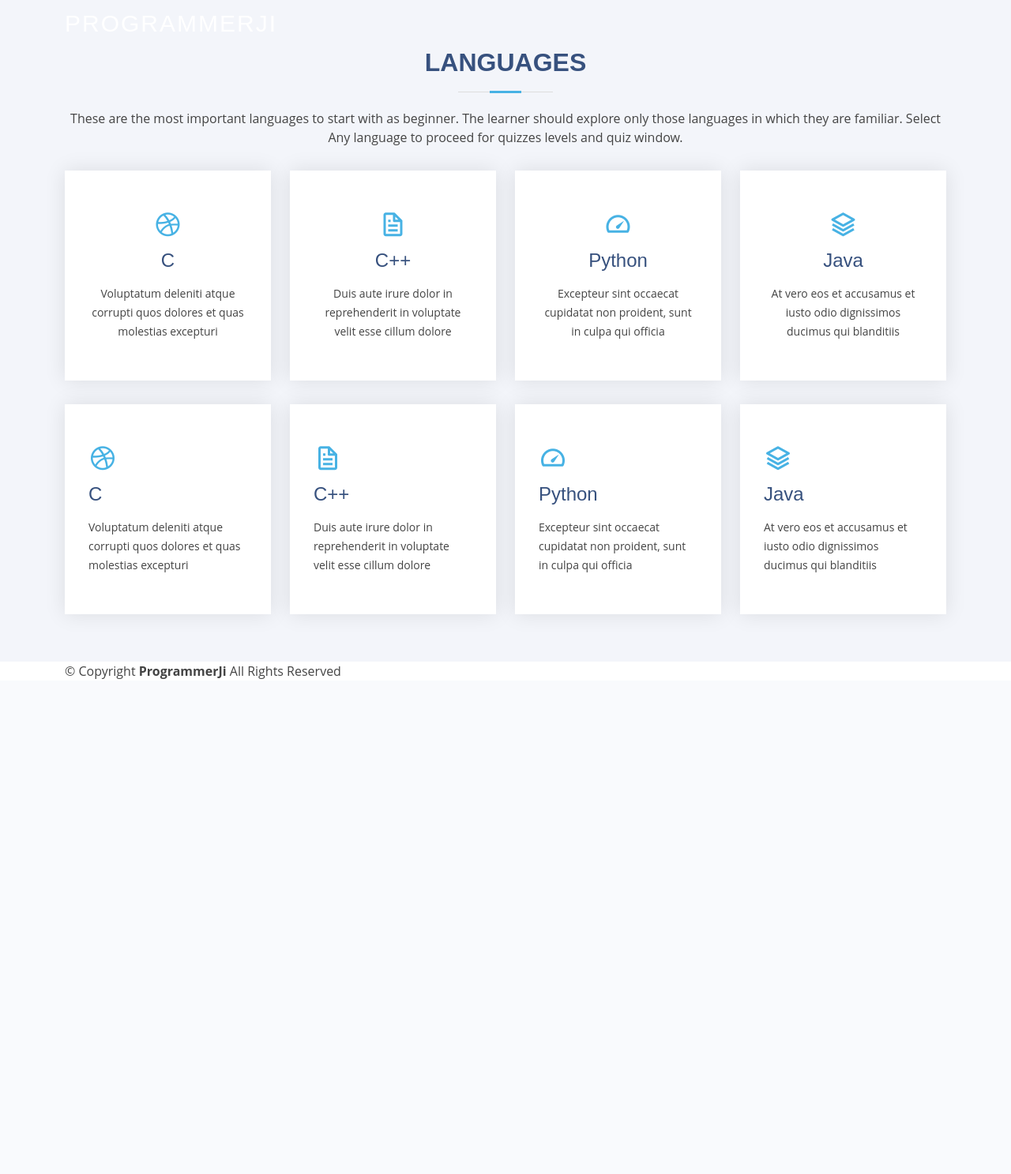
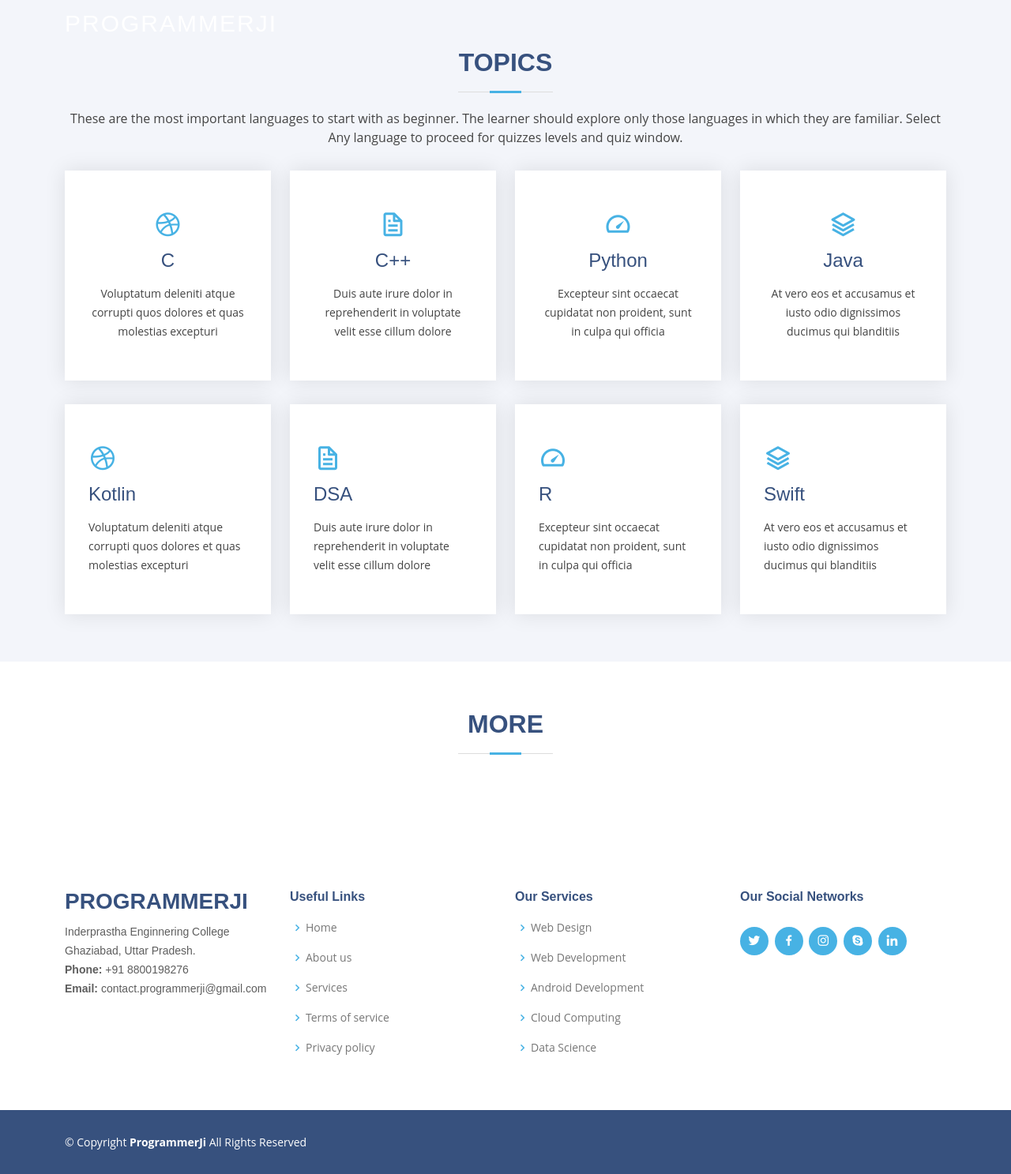
Before and after one commit to Prabhat-96/Dango, a Django app: page /Languages in a window 1280 px wide. Shown: the whole page at 79% size. Before the commit the page ends 860 px from the top, so only its background shows below. Run offline with Django 4.2, Linux system fonts and the light colour scheme; some libraries are stand-ins or nearby versions.

Commit message:
Final topics page changes

```diff
--- a/PrabhatProject/my_app/templates/Languages.html
+++ b/PrabhatProject/my_app/templates/Languages.html
@@ -55,7 +55,7 @@
     <section id="services" class="services section-bg">
       <div class="container" data-aos="fade-up">
         <div class="section-title">
-          <h2>Languages</h2>
+          <h2>Topics</h2>
           <p>
             These are the most important languages to start with as beginner.
             The learner should explore only those languages in which they are
@@ -137,7 +137,7 @@
           >
             <div class="icon-box">
               <div class="icon"><i class="bx bxl-dribbble"></i></div>
-              <h4><a href="">C</a></h4>
+              <h4><a href="">Kotlin</a></h4>
               <p>
                 Voluptatum deleniti atque corrupti quos dolores et quas
                 molestias excepturi
@@ -152,7 +152,7 @@
           >
             <div class="icon-box">
               <div class="icon"><i class="bx bx-file"></i></div>
-              <h4><a href="">C++</a></h4>
+              <h4><a href="">DSA</a></h4>
               <p>
                 Duis aute irure dolor in reprehenderit in voluptate velit esse
                 cillum dolore
@@ -167,7 +167,7 @@
           >
             <div class="icon-box">
               <div class="icon"><i class="bx bx-tachometer"></i></div>
-              <h4><a href="">Python</a></h4>
+              <h4><a href="">R</a></h4>
               <p>
                 Excepteur sint occaecat cupidatat non proident, sunt in culpa
                 qui officia
@@ -182,7 +182,7 @@
           >
             <div class="icon-box">
               <div class="icon"><i class="bx bx-layer"></i></div>
-              <h4><a href="">Java</a></h4>
+              <h4><a href="">Swift</a></h4>
               <p>
                 At vero eos et accusamus et iusto odio dignissimos ducimus qui
                 blanditiis
@@ -194,6 +194,87 @@
     </section>
     <!-- End Services Section -->
 
+
+
+    <section id="contact" class="contact">
+      <div class="container" data-aos="fade-up">
+
+        <div class="section-title">
+          <h2>More</h2>
+        </div>
+
+        <div class="row">
+
+        </div>
+
+      </div>
+    </section><!-- End Contact Section -->
+
+  </main><!-- End #main -->
+
+  <!-- ======= Footer ======= -->
+  <footer id="footer">
+    <div class="footer-top">
+      <div class="container">
+        <div class="row">
+
+
+          <div class="col-lg-3 col-md-6 footer-contact">
+            <h3>ProgrammerJi</h3>
+            <p>
+             Inderprastha Enginnering College <br>
+             Ghaziabad, Uttar Pradesh.<br>
+              <strong>Phone:</strong> +91 8800198276<br>
+              <strong>Email:</strong> contact.programmerji@gmail.com<br>
+            </p>
+          </div>
+
+          <div class="col-lg-3 col-md-6 footer-links">
+            <h4>Useful Links</h4>
+            <ul>
+              <li><i class="bx bx-chevron-right"></i> <a href="#">Home</a></li>
+              <li><i class="bx bx-chevron-right"></i> <a href="#">About us</a></li>
+              <li><i class="bx bx-chevron-right"></i> <a href="#">Services</a></li>
+              <li><i class="bx bx-chevron-right"></i> <a href="#">Terms of service</a></li>
+              <li><i class="bx bx-chevron-right"></i> <a href="#">Privacy policy</a></li>
+            </ul>
+          </div>
+
+          <div class="col-lg-3 col-md-6 footer-links">
+            <h4>Our Services</h4>
+            <ul>
+              <li><i class="bx bx-chevron-right"></i> <a href="#">Web Design</a></li>
+              <li><i class="bx bx-chevron-right"></i> <a href="#">Web Development</a></li>
+              <li><i class="bx bx-chevron-right"></i> <a href="#">Android Development</a></li>
+              <li><i class="bx bx-chevron-right"></i> <a href="#">Cloud Computing</a></li>
+              <li><i class="bx bx-chevron-right"></i> <a href="#">Data Science</a></li>
+            </ul>
+          </div>
+
+          <div class="col-lg-3 col-md-6 footer-links">
+            <h4>Our Social Networks</h4>
+            {% comment %} <p>Cras fermentum odio eu feugiat lide par naso tierra videa magna derita valies</p> {% endcomment %}
+            <div class="social-links mt-3">
+              <a href="#" class="twitter"><i class="bx bxl-twitter"></i></a>
+              <a href="#" class="facebook"><i class="bx bxl-facebook"></i></a>
+              <a href="#" class="instagram"><i class="bx bxl-instagram"></i></a>
+              <a href="#" class="google-plus"><i class="bx bxl-skype"></i></a>
+              <a href="#" class="linkedin"><i class="bx bxl-linkedin"></i></a>
+            </div>
+          </div>
+
+        </div>
+      </div>
+    </div>
+
+    <div class="container footer-bottom clearfix">
+      <div class="copyright">
+        &copy; Copyright <strong><span>ProgrammerJi</span></strong> All Rights Reserved
+      </div>
+    </div>
+  </footer><!-- End Footer -->
+  <a href="#" class="back-to-top d-flex align-items-center justify-content-center"><i
+      class="bi bi-arrow-up-short"</a>
       <!-- Vendor JS Files -->
     <script
     src="{%  static 'my_app/vendor/aos/aos.js' %}"
@@ -208,14 +289,5 @@
 
   <!-- Template Main JS File -->
   <script src="{%  static 'my_app/js/main.js' %}"></script>
-
-    <footer>
-      <div class="container footer-bottom clearfix">
-        <div class="copyright">
-          &copy; Copyright <strong><span>ProgrammerJi</span></strong> All Rights
-          Reserved
-        </div>
-      </div>
-    </footer>
   </body>
 </html>
```
Lines whose indentation alone changed are shown as unchanged.
